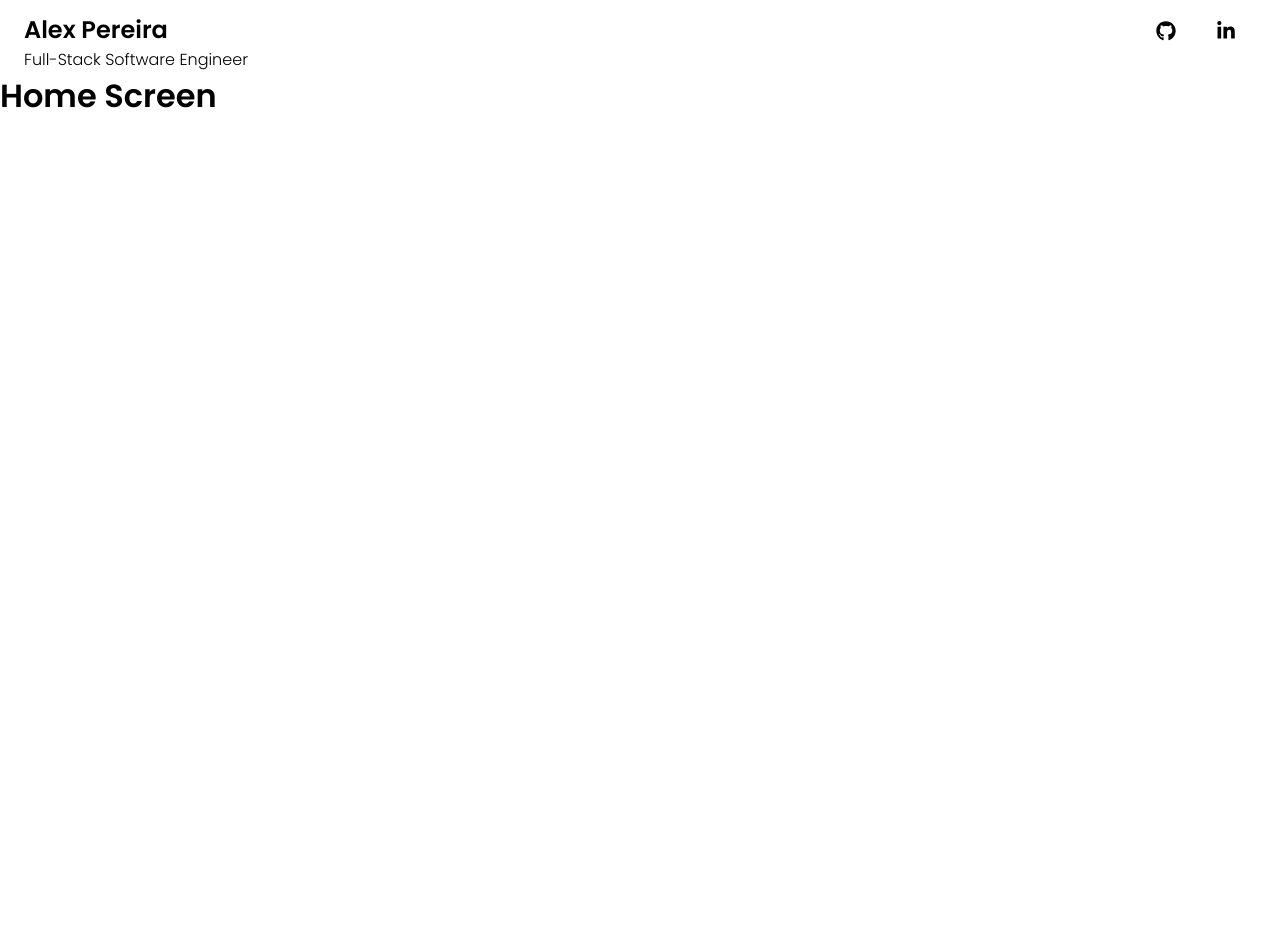
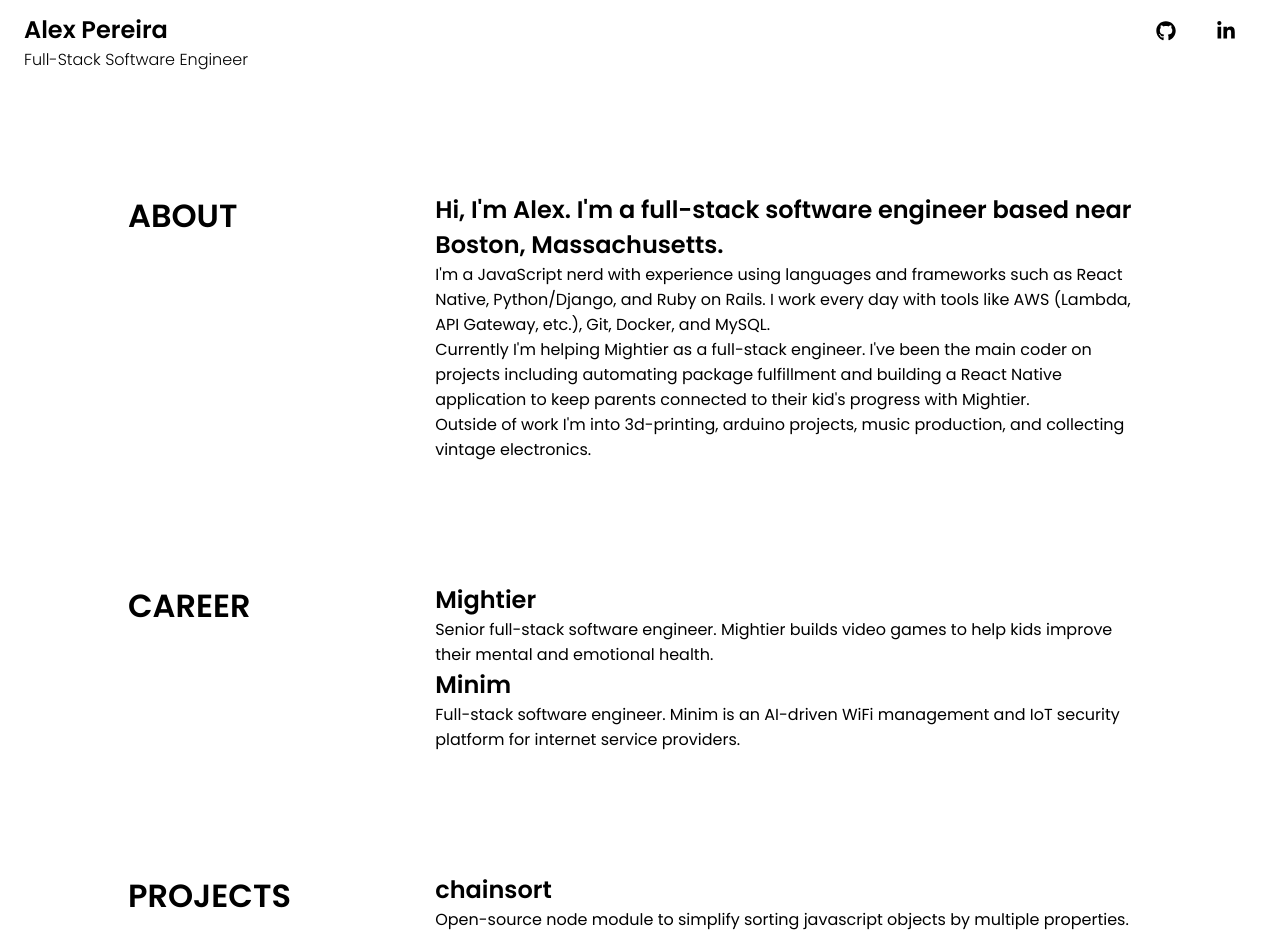
Before and after one commit to alex-a-pereira/personal-website, a React app: page / in a window 1280 px wide. Shown: the top 937 px of the page. Before the commit the page ends 800 px from the top, so only its background shows below. Built offline with nearby package versions, Linux system fonts and the light colour scheme.

Commit message:
feat: add the bulk of content to the home screen

```diff
--- /dev/null
+++ b/src/components/InfoSection/InfoSection.scss
@@ -0,0 +1,12 @@
+.section-container {
+  display: flex;
+  margin-top: 120px;
+
+  .title-container {
+    flex: 3
+  }
+
+  .body-container {
+    flex: 7
+  }
+}
--- /dev/null
+++ b/src/components/InfoSection/InfoSection.tsx
@@ -0,0 +1,40 @@
+import React from 'react'
+import './InfoSection.scss'
+
+interface InfoSectionProps {
+  title: string
+  infoPanels: Array<{
+    heading: string,
+    paragraphs: string[]
+  }>
+}
+
+export const InfoSection = React.memo((props: InfoSectionProps) => {
+  return (
+    <div className='section-container'>
+      {/* header */}
+      <div className='title-container'>
+        <h1>{props.title}</h1>
+      </div>
+      {/* content */}
+      <div className='body-container'>
+        {
+          props.infoPanels.map((infoPanel, idx) => {
+            return (
+              <div key={idx}>
+                <h2>{infoPanel.heading}</h2>
+                {
+                  infoPanel.paragraphs.map((paragraphText, idx) => {
+                    return <p key={idx}>{paragraphText}</p>
+                  })
+                }
+              </div>
+            )
+          })
+        }
+      </div>
+    </div>
+  )
+})
+
+InfoSection.displayName = 'InfoSection'
--- a/src/navigation.tsx
+++ b/src/navigation.tsx
@@ -1,7 +1,7 @@
 import React from 'react'
 import { BrowserRouter, Routes, Route } from 'react-router-dom'
 // screens
-import { HomeScreen } from './screens/HomeScreen'
+import { HomeScreen } from './screens/HomeScreen/HomeScreen'
 
 export const AppNavigationContainer = React.memo(() => {
   return (
--- a/src/screens/HomeScreen.tsx
+++ /dev/null
@@ -1,9 +0,0 @@
-import React from 'react'
-
-export const HomeScreen = () => {
-  return (
-    <div>
-      <h1>Home Screen</h1>
-    </div>
-  )
-}
--- /dev/null
+++ b/src/screens/HomeScreen/HomeScreen.scss
@@ -0,0 +1,4 @@
+.screen-container {
+  width: 80%;
+  margin: auto;
+}
--- /dev/null
+++ b/src/screens/HomeScreen/HomeScreen.tsx
@@ -0,0 +1,75 @@
+import React from 'react'
+// UI components
+import { InfoSection } from '../../components/InfoSection/InfoSection'
+
+import './HomeScreen.scss'
+
+const screenData = [
+  {
+    title: 'ABOUT',
+    infoPanels: [
+      {
+        heading: "Hi, I'm Alex. I'm a full-stack software engineer based near Boston, Massachusetts.",
+        paragraphs: [
+          "I'm a JavaScript nerd with experience using languages and frameworks such as React Native, Python/Django, and Ruby on Rails. I work every day with tools like AWS (Lambda, API Gateway, etc.), Git, Docker, and MySQL.",
+          "Currently I'm helping Mightier as a full-stack engineer. I've been the main coder on projects including automating package fulfillment and building a React Native application to keep parents connected to their kid's progress with Mightier.",
+          "Outside of work I'm into 3d-printing, arduino projects, music production, and collecting vintage electronics."
+        ]
+      }
+    ]
+  },
+  {
+    title: 'CAREER',
+    infoPanels: [
+      {
+        heading: 'Mightier',
+        paragraphs: [
+          'Senior full-stack software engineer. Mightier builds video games to help kids improve their mental and emotional health.'
+        ]
+      },
+      {
+        heading: 'Minim',
+        paragraphs: [
+          'Full-stack software engineer. Minim is an AI-driven WiFi management and IoT security platform for internet service providers.'
+        ]
+      }
+    ]
+  },
+  {
+    title: 'PROJECTS',
+    infoPanels: [
+      {
+        heading: 'chainsort',
+        paragraphs: [
+          'Open-source node module to simplify sorting javascript objects by multiple properties.'
+        ]
+      },
+      {
+        heading: 'Alternate Frequency Piano',
+        paragraphs: [
+          'Experimental piano-player for playing with atypical-frequency tunings.'
+        ]
+      },
+      {
+        heading: 'VPIN Big-Data Analysis',
+        paragraphs: [
+          '"Volume-Synchronized Probability of Informed Trading" analysis performed on ~500GB of SP500 data.'
+        ]
+      }
+    ]
+  }
+]
+
+export const HomeScreen = () => {
+  return (
+    <div className='screen-container'>
+      {
+        screenData.map((infoSection, idx) => {
+          return (
+            <InfoSection key={idx} title={infoSection.title} infoPanels={infoSection.infoPanels} />
+          )
+        })
+      }
+    </div>
+  )
+}
```
